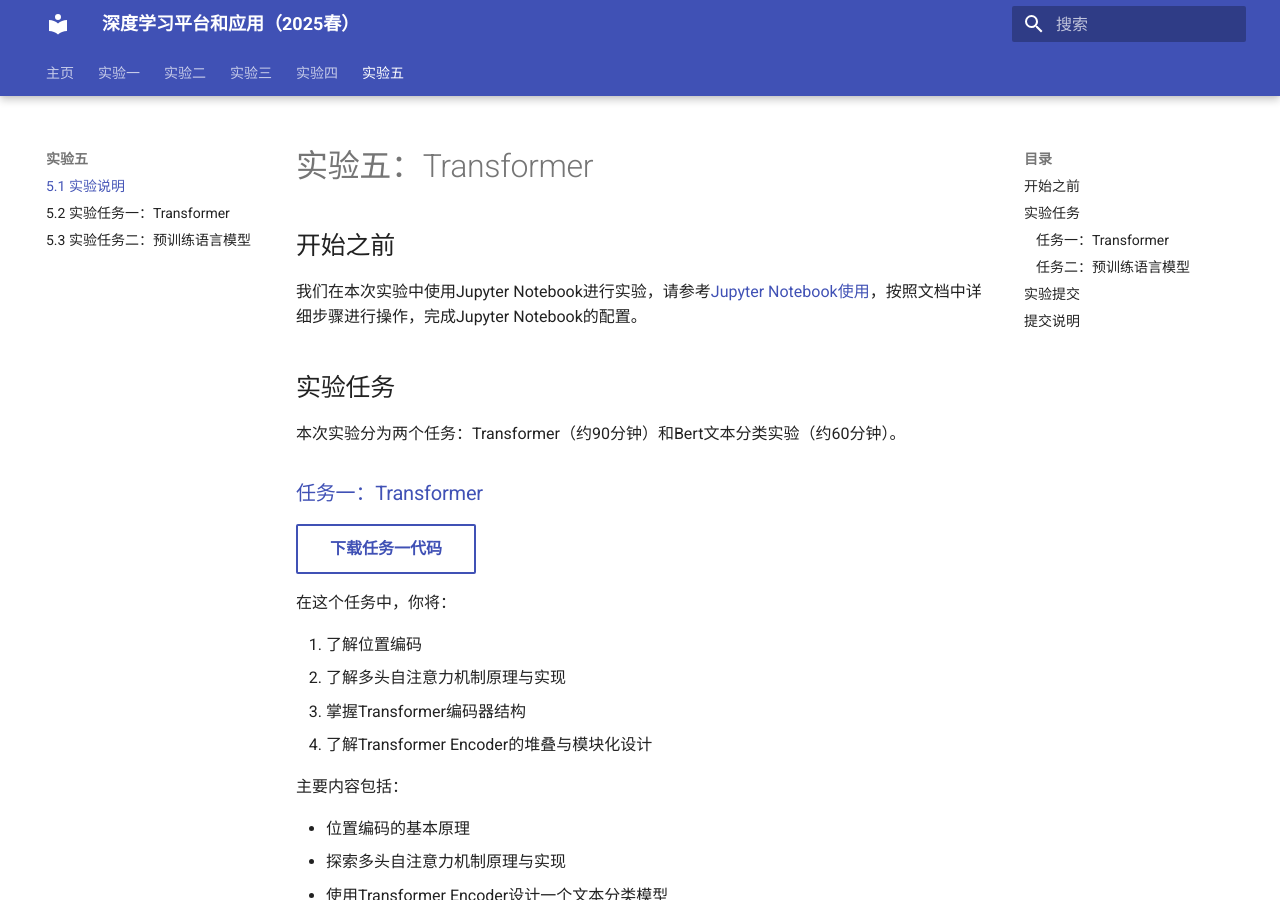
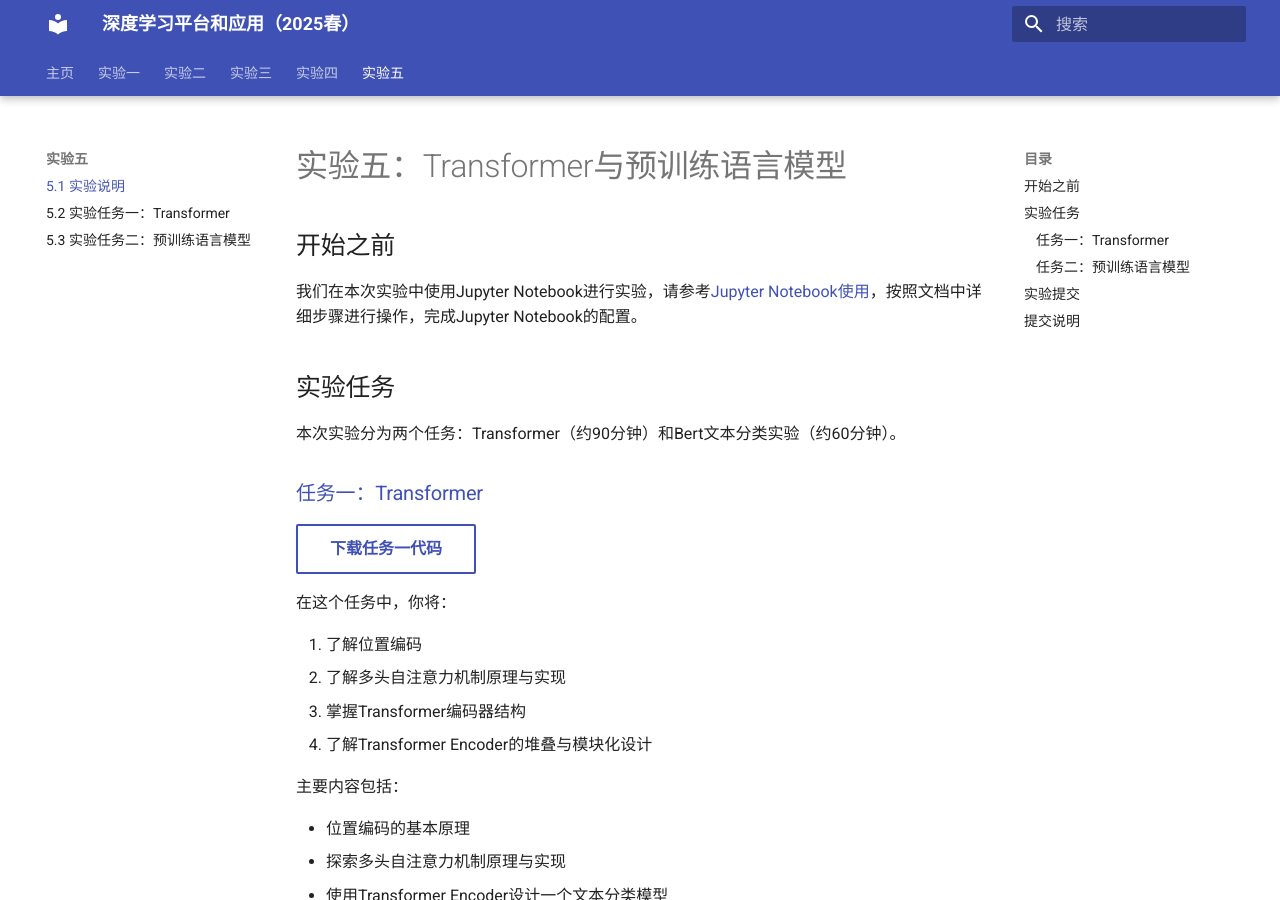
Before and after one commit to zhiweinju/nju-dl-lab-2025spring, an MkDocs documentation site: the page built from docs/lab5/实验五介绍.md, in a window 1280 px wide and 900 px high. Built offline with MkDocs 1.6.1 and Material for MkDocs 9.7.7, drawn with Linux system fonts in a browser that asks for light colours; a style sheet for code colours, icons or effects is not loaded.

Commit message:
修改了lab5

```diff
--- a/docs/lab5/实验五介绍.md
+++ b/docs/lab5/实验五介绍.md
@@ -1,4 +1,4 @@
-# 实验五：Transformer
+# 实验五：Transformer与预训练语言模型
 
 ## 开始之前
 
```
